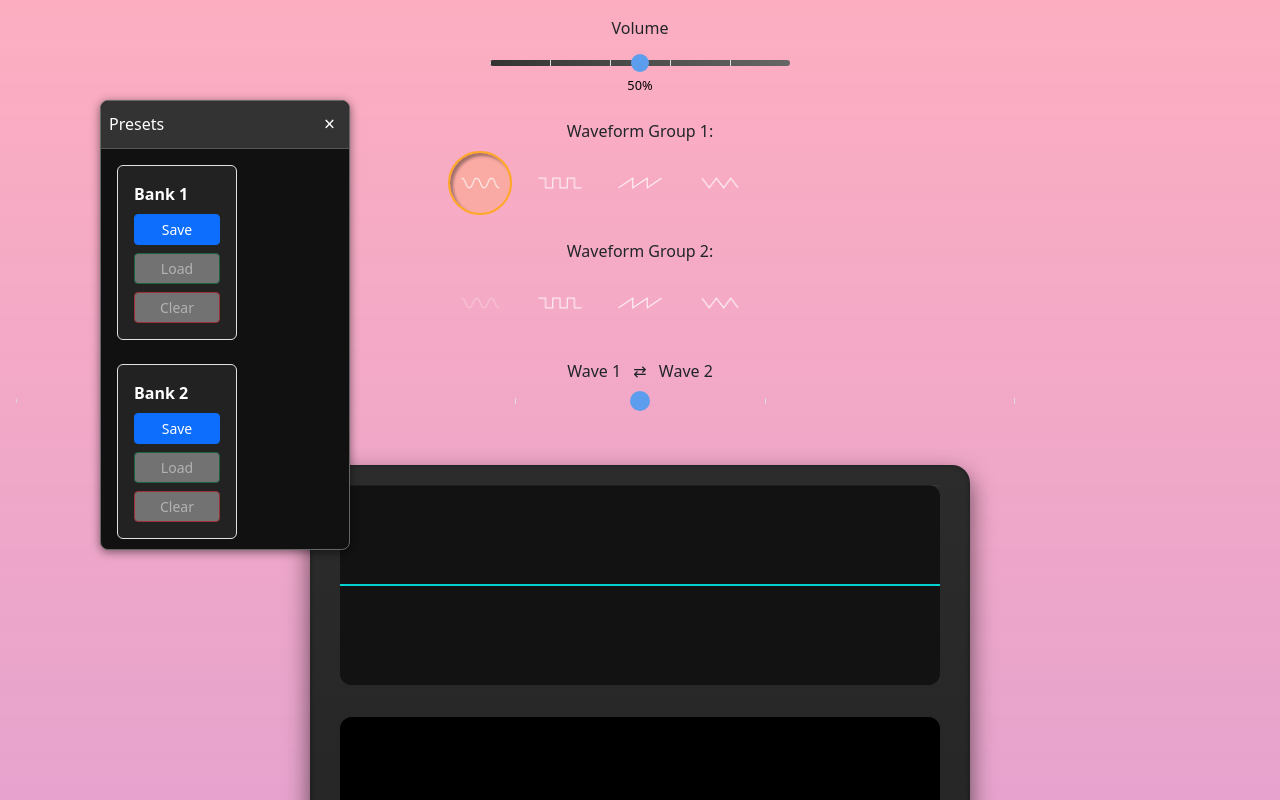
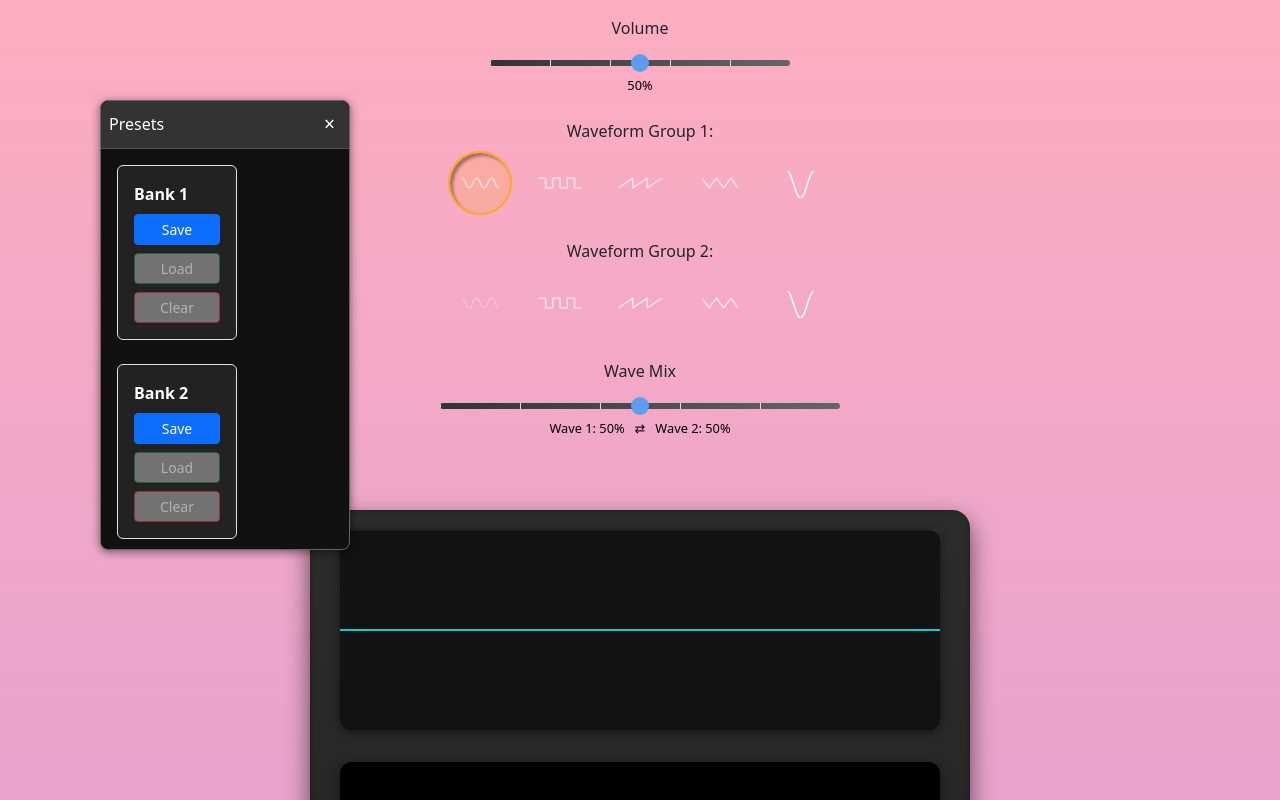
Before and after one commit to nchemsak/ewavestudio-vue, a Vue app: page / in a window 1280 px wide. Shown: the top 800 px of the page. Built offline with nearby package versions, Linux system fonts and the light colour scheme; grey boxes are pictures that could not be loaded.

Commit message:
split waveforms, add mix slider with percentages, fix custom waveshap, fix realtime slider adjustments

```diff
--- a/src/assets/styles/main.css
+++ b/src/assets/styles/main.css
@@ -2043,3 +2043,11 @@ input.spread-slider::-moz-range-thumb {
   overflow-x: auto;
   padding: 10px;
 }
+
+
+
+.waveform-visual {
+	border-radius: 8px;
+	background-color: #121212;
+	box-shadow: 0 2px 10px rgba(0,0,0,0.5);
+}
--- a/src/components/ComputerKeyboard.vue
+++ b/src/components/ComputerKeyboard.vue
@@ -66,14 +66,25 @@
 
 
 
-		<div class="wave-mix-slider mt-4">
+		<!-- <div class="wave-mix-slider mt-4">
 			<label class="form-label">Wave 1 <span class="mx-2">⇄</span> Wave 2</label>
 			<input type="range" class="form-range" min="0" max="1" step="0.01" v-model="waveMix" />
+		</div> -->
+		<div class="mb-4" style="max-width: 400px; margin: 0 auto;">
+
+			<label for="waveMix" class="form-label">Wave Mix</label><br />
+			<input type="range" min="0" max="1" step="0.01" class="form-range styled-slider" id="waveMix"
+				v-model="waveMix"
+				:aria-valuetext="`Wave 1: ${waveMixDisplay.wave1}%, Wave 2: ${waveMixDisplay.wave2}%`" />
+			<div class="slider-percentage">
+				Wave 1: {{ waveMixDisplay.wave1 }}% &nbsp; ⇄ &nbsp; Wave 2: {{ waveMixDisplay.wave2 }}%
+			</div>
 		</div>
 
 
+
 		<!-- Custom Waveform Controls -->
-		<div v-if="waveformType === 'custom'" id="custom-waveform-controls" class="mt-4">
+		<div v-if="selectedWave1 === 'custom' || selectedWave2 === 'custom'" id="custom-waveform-controls" class="mt-4">
 			<h4>Custom Waveform Harmonics</h4>
 			<div class="d-flex gap-4 align-items-start">
 				<div>
@@ -235,7 +246,12 @@ import { ref, watch, onMounted, onBeforeUnmount, watchEffect } from 'vue';
 import { nextTick } from 'vue';
 import FloatingWindow from './FloatingWindow.vue';
 import PresetBankPanel from './PresetBankPanel.vue';
+import { computed } from 'vue';
 
+const waveMixDisplay = computed(() => ({
+	wave1: Math.round((1 - waveMix.value) * 100),
+	wave2: Math.round(waveMix.value * 100)
+}));
 const unisonCount = ref(1);       // Options: 1, 3, 5
 const detuneCents = ref(0);       // Range: 0–50
 const stereoSpread = ref(0);       // Range: 0–1
@@ -381,7 +397,7 @@ const activeNotes = ref([]);
 
 
 function playNote(note) {
-
+	const groupGainNodes = [];
 	const freq = noteFrequencies[note];
 	if (!freq) return;
 
@@ -394,11 +410,13 @@ function playNote(note) {
 	const STEREO_SPREAD = stereoSpread.value;
 
 	const gainNode = audioCtx.createGain();
-	gainNode.gain.setValueAtTime(0.0001, audioCtx.currentTime);
-	gainNode.gain.linearRampToValueAtTime(volume.value, audioCtx.currentTime + 0.02);
+	gainNode.gain.setValueAtTime(0.0001, audioCtx.currentTime); // silent start
 	gainNode.connect(analyser);
+	gainNode.connect(audioCtx.destination);
 
-	gainNode.connect(audioCtx.destination);
+	// Move this to *after* all connections are established
+	gainNode.gain.setTargetAtTime(volume.value, audioCtx.currentTime, 0.01);
+
 
 	const oscillators = [];
 	const panners = [];
@@ -424,7 +442,12 @@ function playNote(note) {
 
 	for (const group of waveGroups) {
 		if (!group.wave) continue;
+		const groupGainNode = audioCtx.createGain(); // Create a gain node for each group
+		groupGainNode.gain.value = Number.isFinite(group.gainValue) ? group.gainValue : 0;
 
+		groupGainNode.gain.value = group.gainValue;
+		groupGainNode.connect(gainNode);
+		groupGainNodes.push(groupGainNode);
 		for (let u = 0; u < group.unison; u++) {
 			const osc = audioCtx.createOscillator();
 			const gain = audioCtx.createGain();
@@ -435,6 +458,7 @@ function playNote(note) {
 				const real = new Float32Array(customReal.value);
 				const imag = new Float32Array(customReal.value.length);
 				osc.setPeriodicWave(audioCtx.createPeriodicWave(real, imag));
+				osc.isCustom = true;
 			} else {
 				osc.type = group.wave;
 			}
@@ -452,46 +476,18 @@ function playNote(note) {
 			pan.pan.value = panVal;
 
 			// Volume per group
-			gain.gain.value = (volume.value * group.gainValue) / (group.unison || 1);
+			// gain.gain.value = (volume.value * group.gainValue) / (group.unison || 1);
+			gain.gain.value = 1 / (group.unison || 1);
 
-			osc.connect(gain).connect(pan).connect(gainNode);
+
+
+			osc.connect(gain).connect(pan).connect(groupGainNode);
 			osc.start();
 
 			oscillators.push(osc);
 			panners.push(pan);
 		}
 	}
-
-	// for (let u = 0; u < UNISON_COUNT; u++) {
-	// 	const osc = audioCtx.createOscillator();
-
-	// 	if (wave === 'custom') {
-	// 		const real = new Float32Array(customReal.value);
-	// 		const imag = new Float32Array(customReal.value.length);
-	// 		osc.setPeriodicWave(audioCtx.createPeriodicWave(real, imag));
-	// 	} else {
-	// 		osc.type = wave;
-	// 	}
-
-	// 	const detuneOffset = (UNISON_COUNT === 1)
-	// 		? 0
-	// 		: ((u - Math.floor(UNISON_COUNT / 2)) * DETUNE_CENTS);
-	// 	osc.frequency.setValueAtTime(freq * Math.pow(2, pitchBend.value / 12), audioCtx.currentTime);
-	// 	osc.detune.value = detuneOffset;
-
-	// 	const g = audioCtx.createGain();
-	// 	g.gain.value = volume.value / UNISON_COUNT;
-
-	// 	const p = audioCtx.createStereoPanner();
-	// 	const panVal = (UNISON_COUNT === 1)
-	// 		? 0
-	// 		: ((u - Math.floor(UNISON_COUNT / 2)) / (UNISON_COUNT - 1)) * STEREO_SPREAD;
-	// 	p.pan.value = panVal;
-	// 	panners.push(p);
-	// 	osc.connect(g).connect(p).connect(gainNode);
-	// 	osc.start();
-	// 	oscillators.push(osc);
-	// }
 
 
 	let lfo = null, lfoGain = null;
@@ -508,6 +504,7 @@ function playNote(note) {
 		oscillators,
 		panners,
 		gainNode,
+		groupGainNodes,
 		startedAt: audioCtx.currentTime
 	});
 
@@ -603,7 +600,8 @@ function onKeyMouseEnter(id) {
 
 onMounted(() => {
 	drawWaveformFromReal(customReal.value);
-
+	drawWaveformFromReal(customReal.value, 'waveformPreview1');
+	drawWaveformFromReal(customReal.value, 'waveformPreview2');
 	// Set up MIDI immediately
 	if (navigator.requestMIDIAccess) {
 		navigator.requestMIDIAccess().then((access) => {
@@ -701,7 +699,8 @@ function drawWaveformFromReal(real, canvasId = 'waveformPreview') {
 
 // Re-render waveform whenever harmonics change
 watchEffect(() => {
-	drawWaveformFromReal(customReal.value);
+	drawWaveformFromReal(customReal.value, 'waveformPreview1');
+	drawWaveformFromReal(customReal.value, 'waveformPreview2');
 });
 
 function updateHarmonic(index, value) {
@@ -853,6 +852,31 @@ watch(stereoSpread, (val) => {
 	});
 });
 
+watch(waveMix, (val) => {
+	activeOscillators.forEach(({ groupGainNodes }) => {
+		if (groupGainNodes?.length === 2) {
+			groupGainNodes[0].gain.setTargetAtTime(1 - val, audioCtx.currentTime, 0.01);
+			groupGainNodes[1].gain.setTargetAtTime(val, audioCtx.currentTime, 0.01);
+		}
+	});
+});
+
+watch(customReal, (newReal) => {
+	const real = new Float32Array(newReal);
+	const imag = new Float32Array(real.length); // keep imaginary part zeroed
+
+	for (const { oscillators } of activeOscillators.values()) {
+		for (const osc of oscillators) {
+			if (osc.isCustom) {
+				const wave = audioCtx.createPeriodicWave(real, imag);
+				osc.setPeriodicWave(wave);
+			}
+		}
+	}
+});
+
+
+
 // Visualizer
 const analyser = audioCtx.createAnalyser();
 analyser.fftSize = 1024;
```
